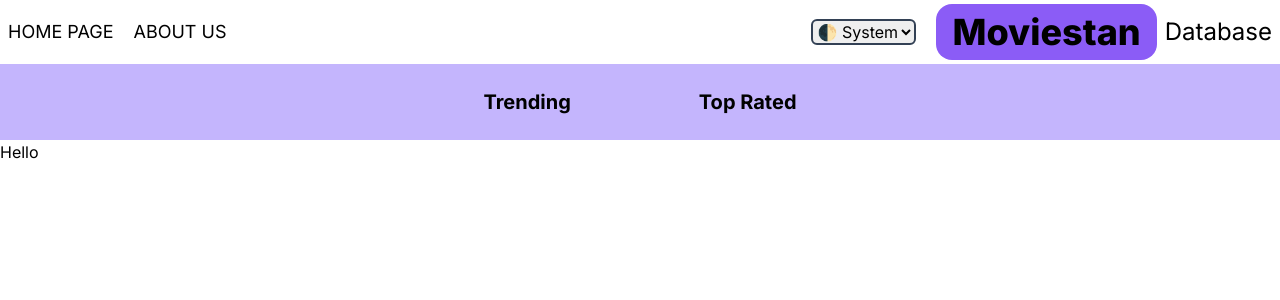
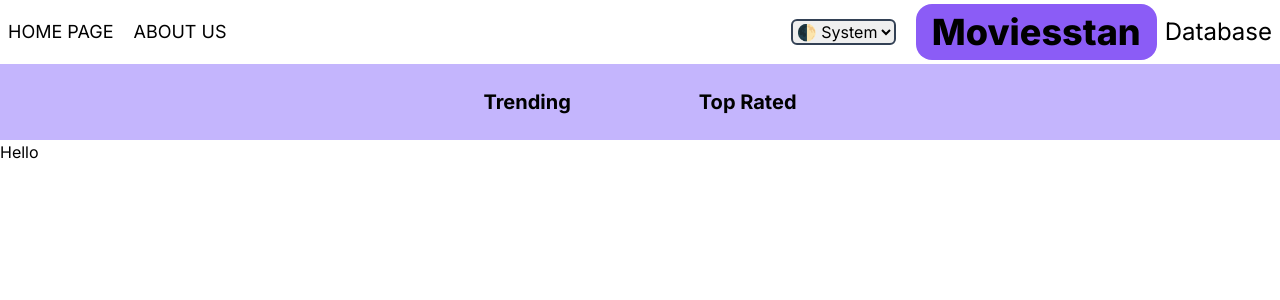
Before and after one commit to Erwinex/moviesstan-public, a Next.js app: page / in a window 1280 px wide. Shown: the top 300 px of the page. Built offline with nearby package versions, Linux system fonts and the light colour scheme.

Commit message:
Description change and correcting logo dictation.

```diff
--- a/app/layout.tsx
+++ b/app/layout.tsx
@@ -9,7 +9,8 @@ const inter = Inter({ subsets: ["latin"] });
 
 export const metadata: Metadata = {
   title: "Moviesstan",
-  description: "Moviesstan is a movie database",
+  description:
+    "Moviesstan is a movie database an alternative for IMDb (don't take it seriously it's just a challenge for myself 🙃) that use TMDB movie and series database and help you to find the movie od series you want.",
 };
 
 export default function RootLayout({
--- a/components/Navbar.tsx
+++ b/components/Navbar.tsx
@@ -20,7 +20,7 @@ export default function Navbar() {
         <h1>
           <Link href={"/"} className="flex gap-2 items-center">
             <span className="text-4xl font-extrabold bg-violet-500 py-2 px-4 rounded-2xl">
-              Moviestan
+              Moviesstan
             </span>
             <span className="text-2xl hidden sm:inline-block">Database</span>
           </Link>
```
